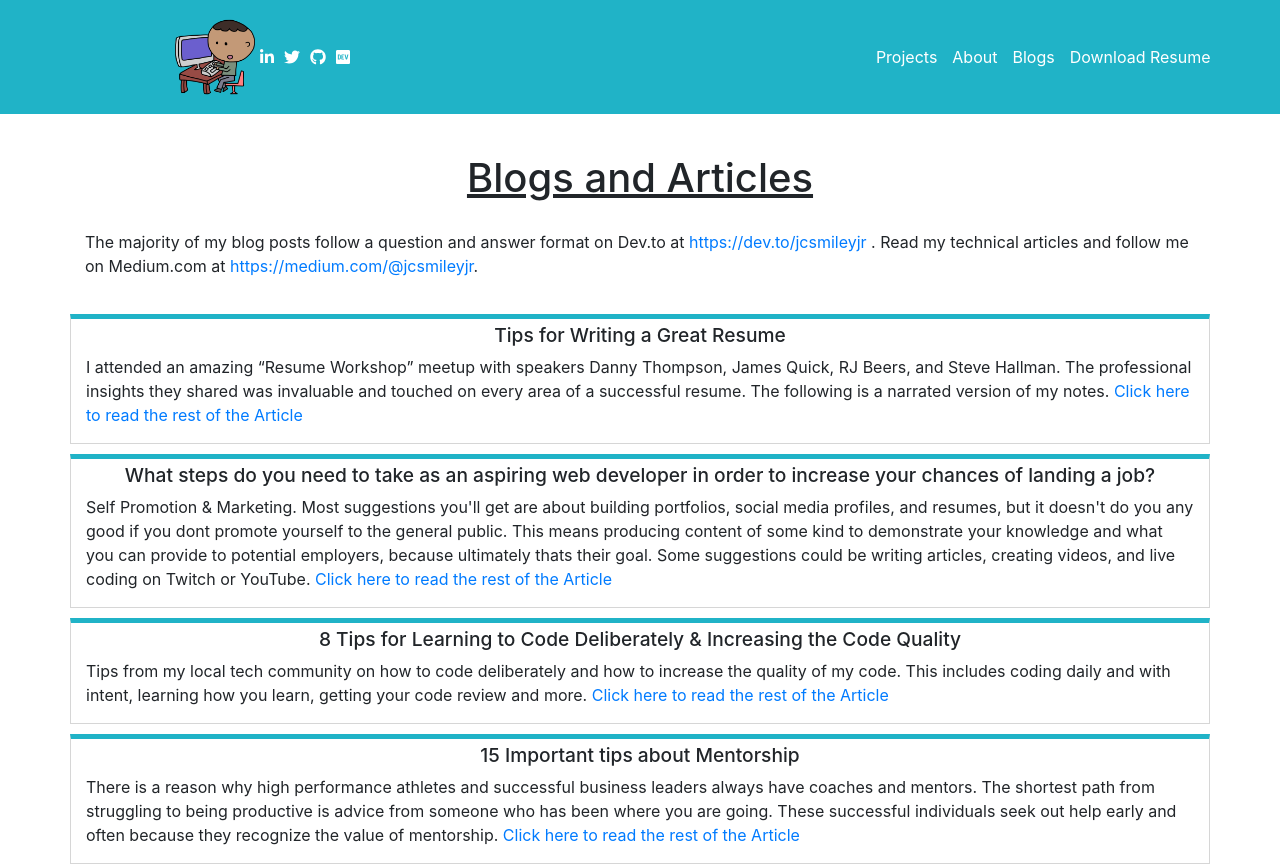
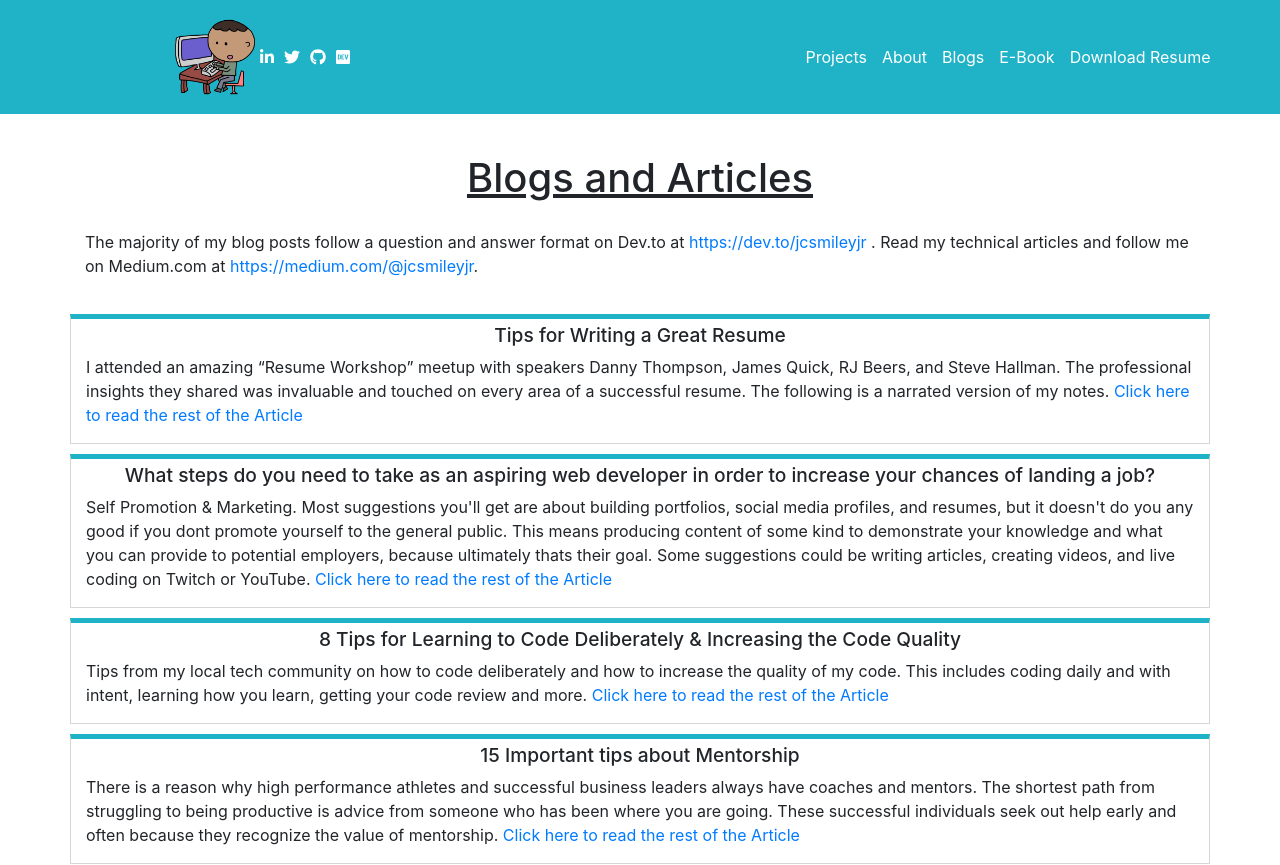
Before and after one commit to jcsmileyjr/Portfolio-v3, a React (Create React App) app in the folder portfolio/: page /blog in a window 1280 px wide. Shown: the top 865 px of the page. Built offline with nearby package versions, Linux system fonts and the light colour scheme.

Commit message:
Add the E-book to the nav bar

```diff
--- a/portfolio/src/components/nav/Header.js
+++ b/portfolio/src/components/nav/Header.js
@@ -47,6 +47,9 @@ const Header = () => {
               </Link>
             </Nav.Item>
             <Nav.Item className="nav-links-container-style">
+                <a href="https://gumroad.com/l/breakingIntoTech" target="_blank" rel="noopener noreferrer" className="link-style">E-Book</a>
+            </Nav.Item>
+            <Nav.Item className="nav-links-container-style">
               <a
                 href={resume}
                 download
```
